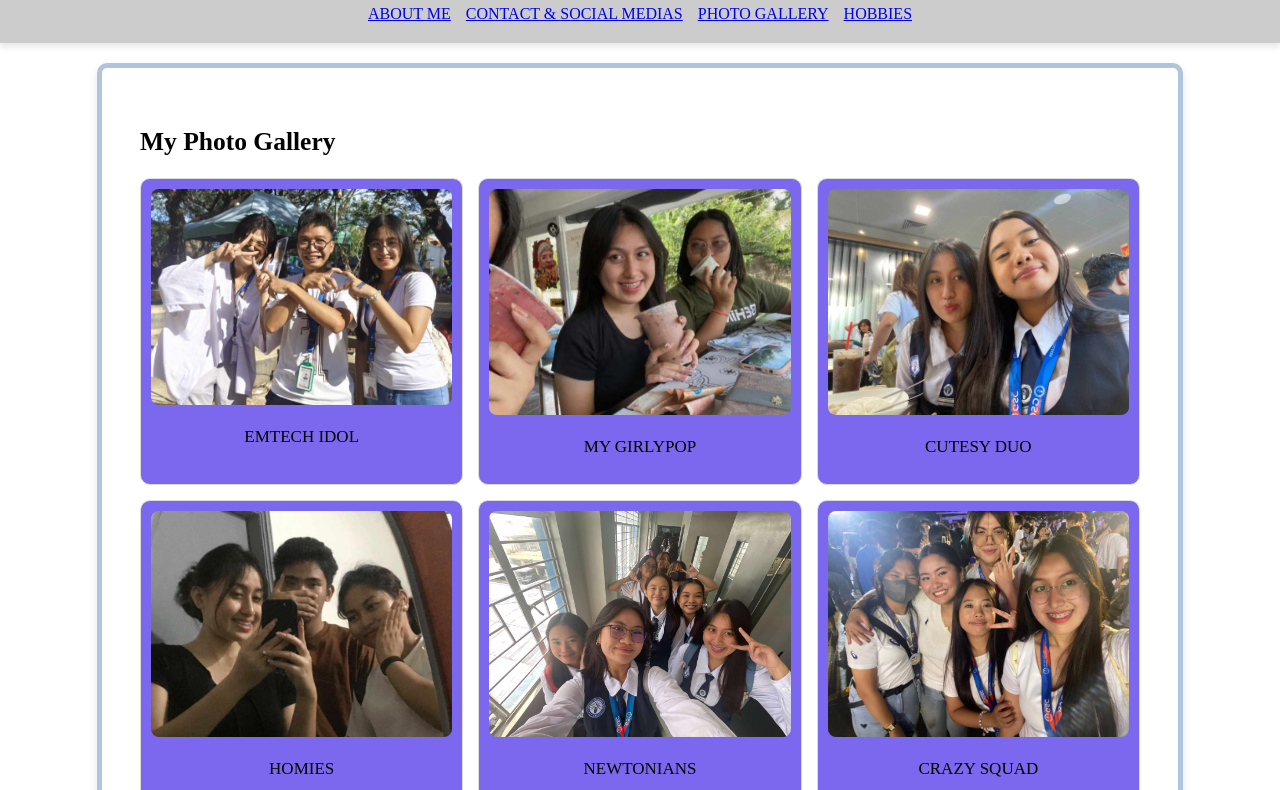
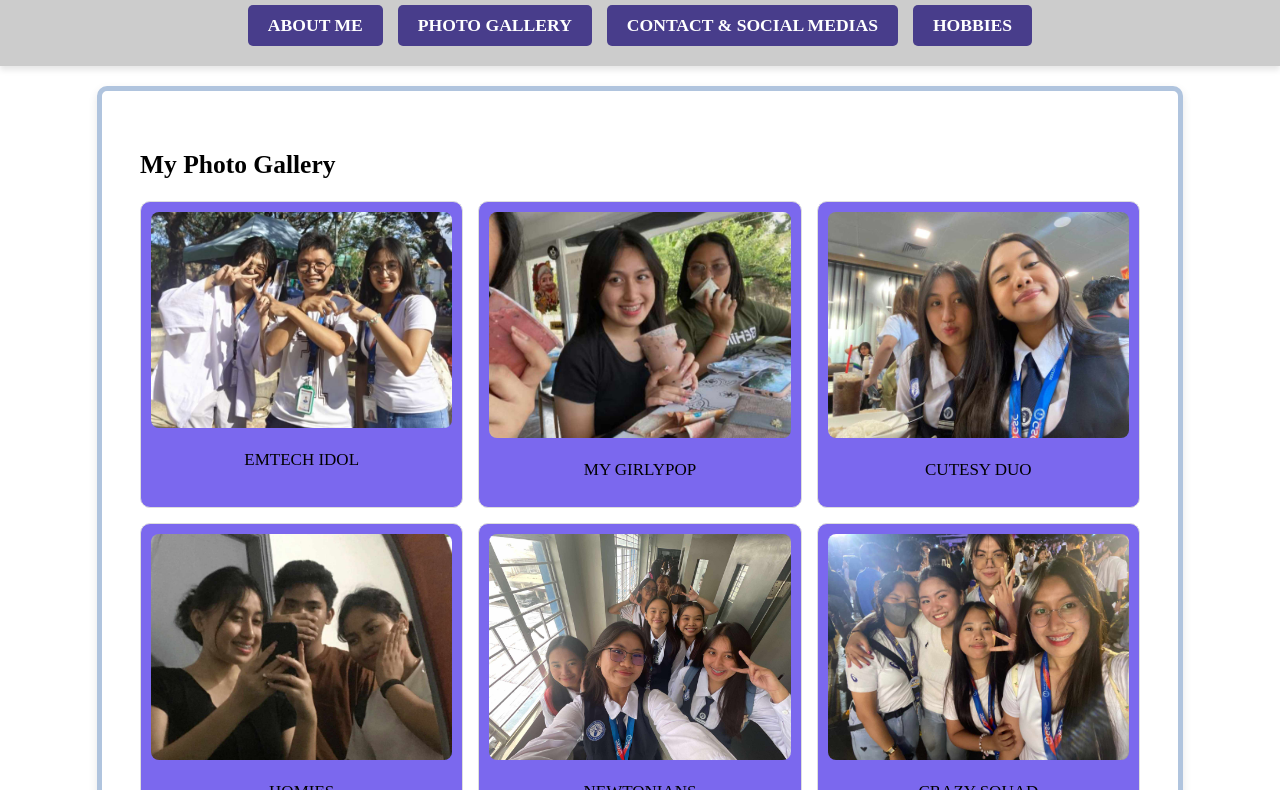
Before and after one commit to casetzuu/album, a plain HTML site: page index.html in a window 1280 px wide. Shown: the part 100-890 px from the top of the page. Drawn offline with Linux system fonts and the light colour scheme.

Commit message:
Update index.html

```diff
--- a/index.html
+++ b/index.html
@@ -160,11 +160,10 @@
   <h1>CASSANDRA MANABAT</h1>
     <nav>
       <ul>
-        <a href="https://casetzuu.github.io/page/" class="back">ABOUT ME</a>
-	       <a href="https://casetzuu.github.io/contact/" class="back">CONTACT & SOCIAL MEDIAS</a>
-	       <a href="https://casetzuu.github.io/album/" class="back">PHOTO GALLERY</a>
-	       <a href="https://casetzuu.github.io/hobby/" class="back">HOBBIES</a>
-
+         <li><a href="https://casetzuu.github.io/page/" class="photo">ABOUT ME</a></li>
+	 <li><a href="https://casetzuu.github.io/album/" class="photo">PHOTO GALLERY</a></li>
+	      <li><a href="https://casetzuu.github.io/contact/" class="contact">CONTACT & SOCIAL MEDIAS</a></li>
+	      <li><a href="https://casetzuu.github.io/hobby/ class="hobby">HOBBIES</a></li>
       </ul>
     </nav>
   </header>
```
